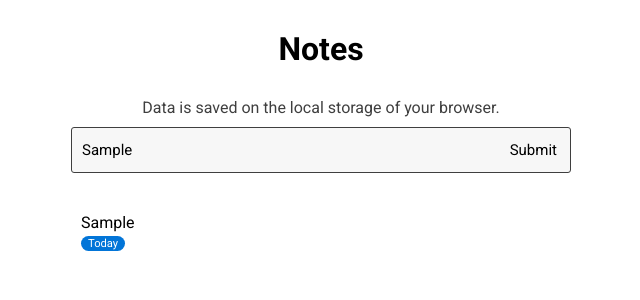
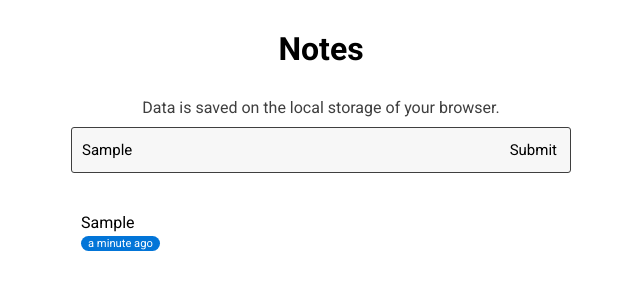
Before and after one commit to ajmakhl/notes-app, a Next.js app: page / in a window 1280 px wide. Both pictures are taken after typing "Sample" into the empty fields and a click on the button "Submit". Shown: the top 300 px of the page, without its empty margins (319-959 px from the left). Built offline with nearby package versions, Linux system fonts and the light colour scheme.

Commit message:
change timestamp

```diff
--- a/components/List.js
+++ b/components/List.js
@@ -1,29 +1,9 @@
 import { remove } from "../components/database";
+import timestamp from "../components/timestamp";
 export default (props) => {
   const _remove = (note) => {
     props.saveNote();
     remove(note);
-  };
-  const formatDate = (note) => {
-    const now = Date.now();
-    const nowYear = new Date(now).getFullYear();
-    const nowMonth = new Date(now).getMonth();
-    const nowDay = new Date(now).getDate();
-    const d = new Date(note.createdAt);
-    const year = d.getFullYear();
-    const month = d.getMonth();
-    const day = d.getDate();
-    if (year === nowYear) {
-      if (month === nowMonth) {
-        if (nowDay - day === 0) {
-          return "Today";
-        }
-        if (nowDay - day < 8) {
-          return `${nowDay - day} days ago`;
-        }
-      }
-    }
-    return `${month}-${day}-${year}`;
   };
   return props.data.map((note) => {
     return (
@@ -33,7 +13,7 @@ export default (props) => {
             <li onClick={() => _remove(note)}>delete</li>
           </ul>
           <p>{note.note}</p>
-          <span className="date">{formatDate(note)}</span>
+          <span className="date">{timestamp(note)}</span>
         </span>
         <style jsx>{`
           div {
--- /dev/null
+++ b/components/timestamp.js
@@ -0,0 +1,34 @@
+const handleMinutes = (t) => {
+  return t < 2 ? `a minute ago` : `${t} minutes ago`;
+};
+const handleHours = (t) => {
+  return t < 2 ? `an hour ago` : `${t} hours ago`;
+};
+const handleDays = (t) => {
+  return t < 2 ? `a day ago` : `${t} days ago`;
+};
+const handleDate = (t) => {
+  return `${t.getMonth()}-${t.getDate()}-${t.getFullYear()}`;
+};
+export default (note) => {
+  const now = new Date();
+  const then = new Date(note.createdAt);
+  const mili = now.getTime() - then.getTime();
+  const sec = mili / 1000;
+  const min = Math.floor(sec / 60);
+  const hr = Math.floor(sec / 3600);
+  const day = Math.floor(sec / 86400);
+  const isMinutes = mili <= 3600000;
+  const isHours = mili <= 82800000;
+  const isWeek = mili <= 4233600000;
+  switch (true) {
+    case isMinutes:
+      return handleMinutes(min);
+    case isHours:
+      return handleHours(hr);
+    case isWeek:
+      return handleDays(day);
+    default:
+      return handleDate(then);
+  }
+};
--- a/pages/index.js
+++ b/pages/index.js
@@ -30,6 +30,7 @@ const Home = () => {
           margin: 30px 0;
         }
         p {
+          padding: 0 10px;
           color: #3f3f3f;
         }
         main {
```
